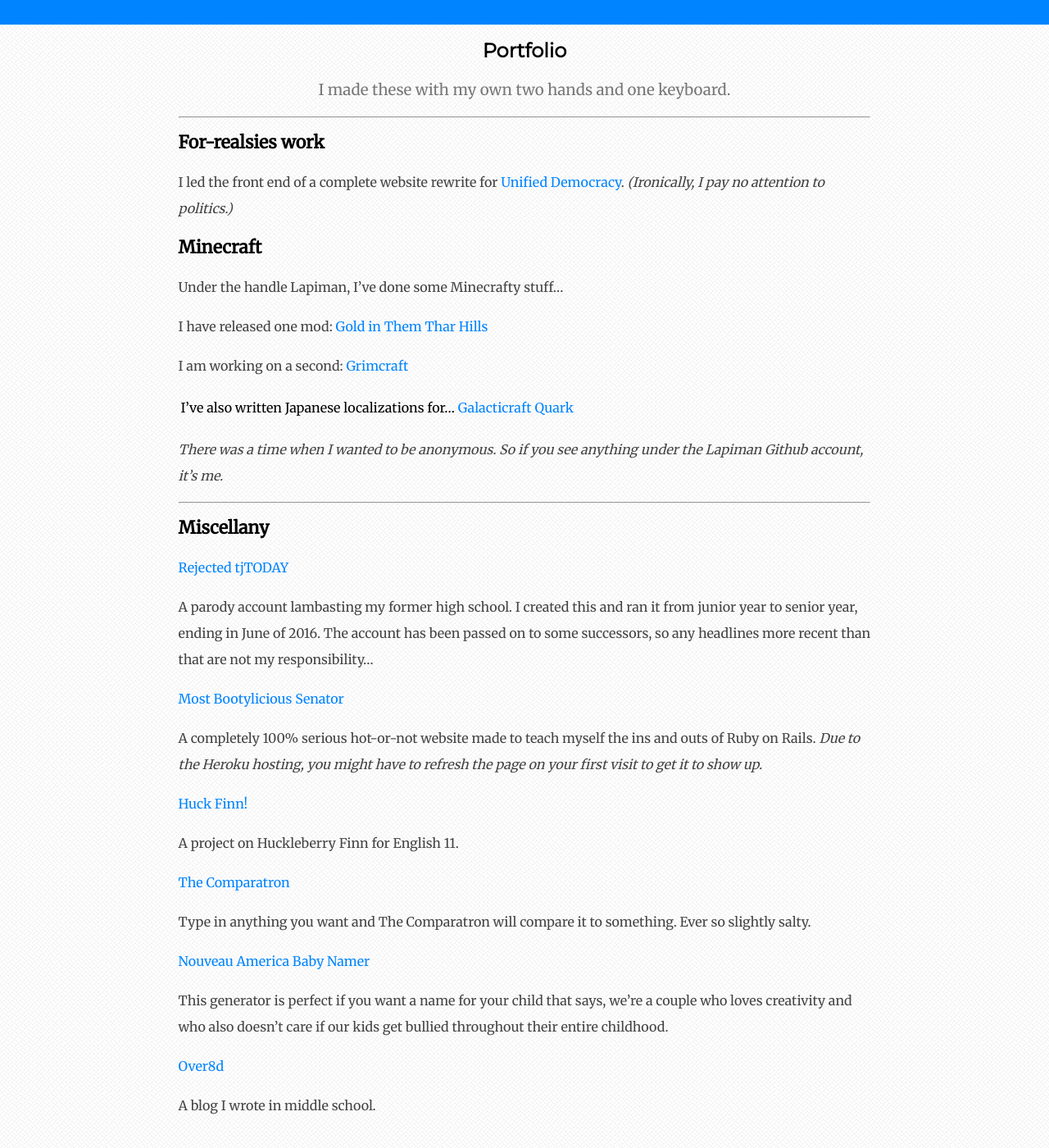
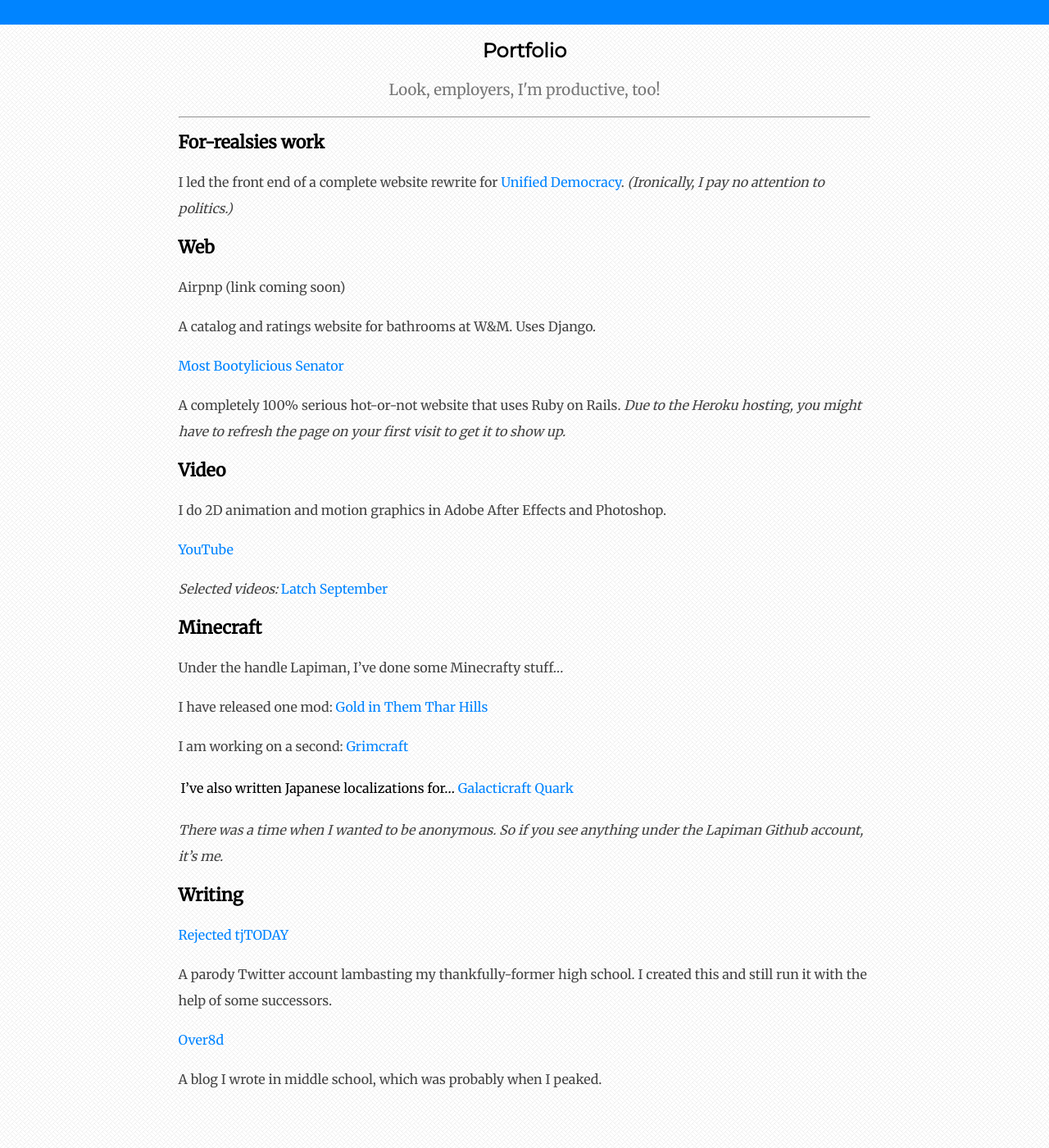
Before and after one commit to theycallmezeal/theycallmezeal.github.io, a Jekyll site: the page built from portfolio.md, in a window 1280 px wide and 1400 px high, scrolled down 155 px. Shown: the whole window at 82% size. Built offline with Jekyll 4.4.1, drawn with Linux system fonts in a browser that asks for light colours.

Commit message:
Update portfolio.mpd

```diff
--- a/portfolio.md
+++ b/portfolio.md
@@ -1,11 +1,29 @@
 ---
 layout: default
 title: Portfolio
-subtitle: I made these with my own two hands and one keyboard.
+subtitle: Look, employers, I'm productive, too!
 ---
 # For-realsies work
 
 I led the front end of a complete website rewrite for [Unified Democracy](http://teensforteens.info). *(Ironically, I pay no attention to politics.)*
+
+# Web
+
+Airpnp (link coming soon)
+
+A catalog and ratings website for bathrooms at W&M. Uses Django.
+
+[Most Bootylicious Senator](https://most-bootylicious-senator.herokuapp.com)
+
+A completely 100% serious hot-or-not website that uses Ruby on Rails. *Due to the Heroku hosting, you might have to refresh the page on your first visit to get it to show up.*
+
+# Video
+
+I do 2D animation and motion graphics in Adobe After Effects and Photoshop.
+
+[YouTube](https://www.youtube.com/channel/UCa0k3CJiiQBqX5UbYlqGZPg)
+
+*Selected videos:* [Latch](https://youtu.be/2tU0Qv6Z9bE) [September](https://youtu.be/AUqUBdKvraI)
 
 # Minecraft
 
@@ -19,30 +37,12 @@
 
 *There was a time when I wanted to be anonymous. So if you see anything under the Lapiman Github account, it's me.*
 
-***
-
-# Miscellany
+# Writing
 
 [Rejected tjTODAY](http://twitter.com/rejectedtjTODAY)
 
-A parody account lambasting my former high school. I created this and ran it from junior year to senior year, ending in June of 2016. The account has been passed on to some successors, so any headlines more recent than that are not my responsibility...
-
-[Most Bootylicious Senator](https://most-bootylicious-senator.herokuapp.com)
-
-A completely 100% serious hot-or-not website made to teach myself the ins and outs of Ruby on Rails. *Due to the Heroku hosting, you might have to refresh the page on your first visit to get it to show up.*
-
-[Huck Finn!](/pf/huckfinn)
-
-A project on Huckleberry Finn for English 11.
-
-[The Comparatron](/pf/comparatron)
-
-Type in anything you want and The Comparatron will compare it to something. Ever so slightly salty.
-
-[Nouveau America Baby Namer](/pf/babynamer)
-
-This generator is perfect if you want a name for your child that says, we're a couple who loves creativity and who also doesn't care if our kids get bullied throughout their entire childhood.
+A parody Twitter account lambasting my thankfully-former high school. I created this and still run it with the help of some successors.
 
 [Over8d](http://over8d.wordpress.com)
 
-A blog I wrote in middle school.
+A blog I wrote in middle school, which was probably when I peaked.
```
